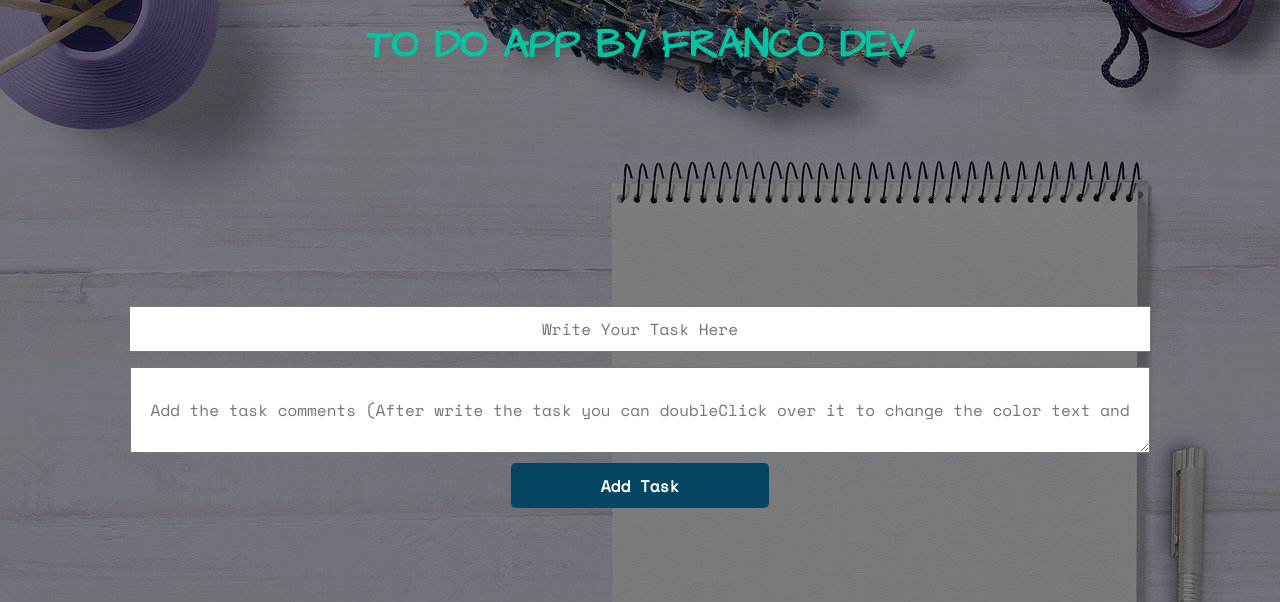
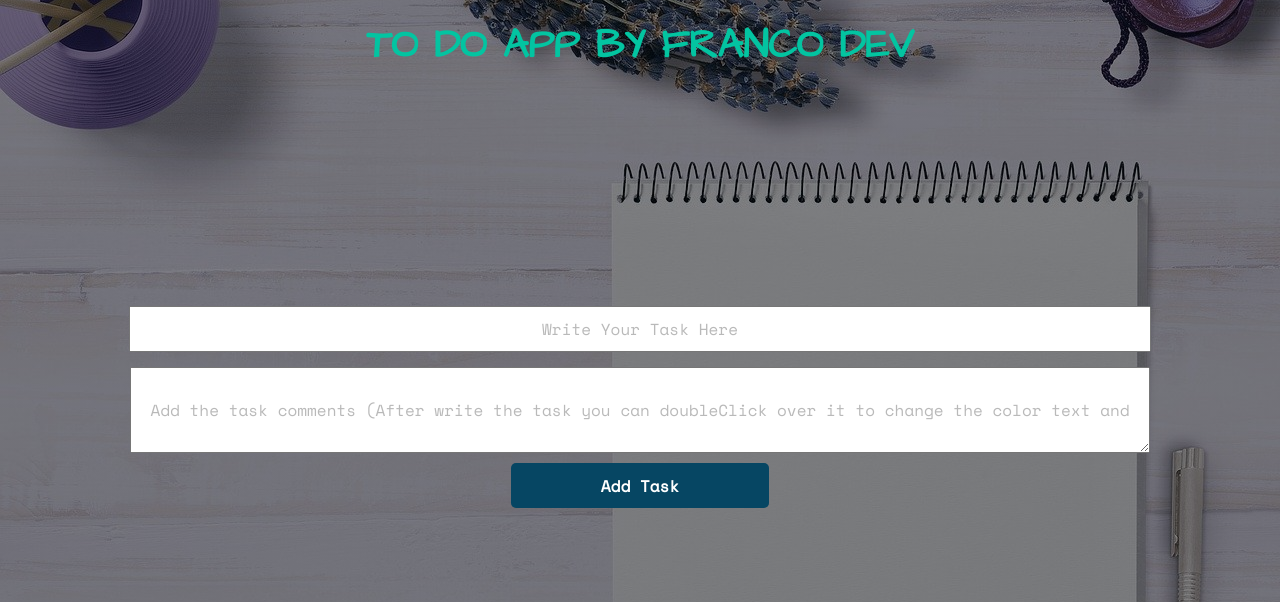
Before and after one commit to frakopy/TodoFlaskWebApp, a Flask app: page / in a window 1280 px wide. Shown: the top 602 px of the page. Run offline with Flask 2, Linux system fonts and the light colour scheme; data that the repository does not hold is empty; some libraries are stand-ins or nearby versions.

Commit message:
Adding opacity to the placeholder input and textarea

```diff
--- a/static/css/styles.css
+++ b/static/css/styles.css
@@ -121,7 +121,10 @@ tr:hover td:not(.set-important-color) {
 
 textarea::placeholder {
     line-height: 80px;
+    opacity: 0.5;
 }
+
+input[type="text"]::placeholder {opacity: 0.5;}
 
 #input-taskName:focus::placeholder, #textarea-taskComments:focus::placeholder{
     color: transparent;
```
